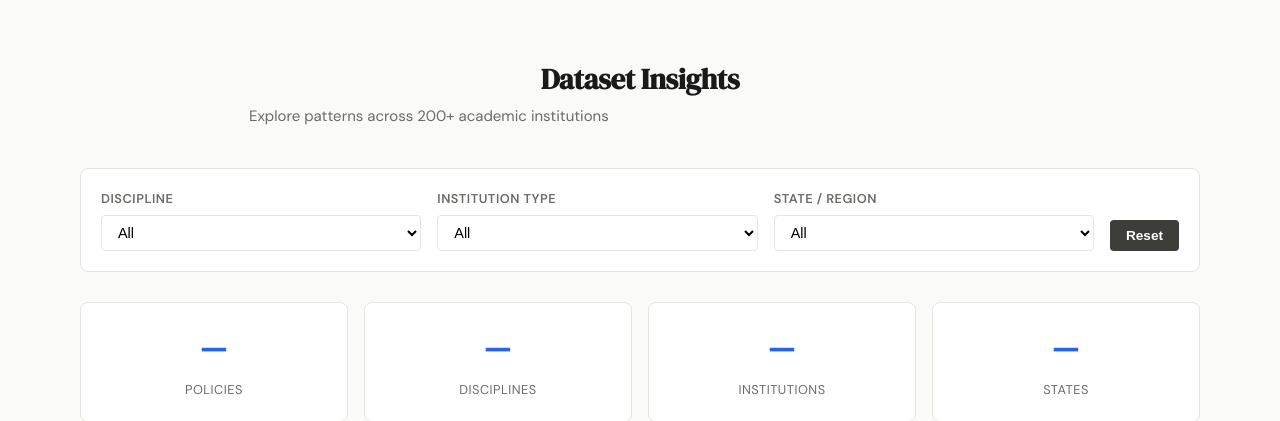
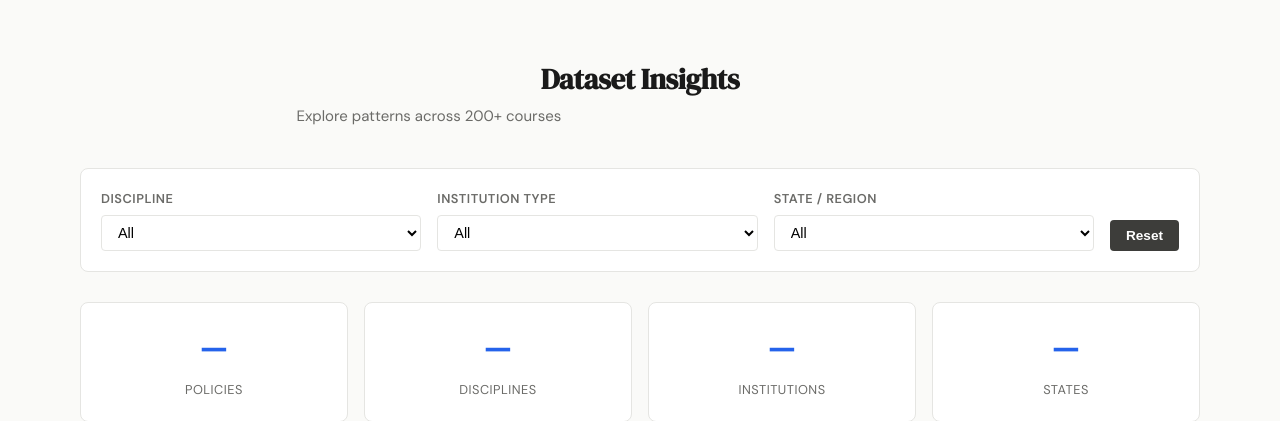
Before and after one commit to aninuona/syllabus-decoder, a Flask app: page / in a window 1280 px wide. Shown: the part 510-931 px from the top of the page. Run offline with Flask 3, Linux system fonts and the light colour scheme.

Commit message:
Center align paragraph text in dashboard section

```diff
--- a/templates/index.html
+++ b/templates/index.html
@@ -262,7 +262,7 @@
   <section class="dashboard-section">
     <div class="dashboard-header">
       <h2>Dataset Insights</h2>
-      <p>Explore patterns across 200+ academic institutions</p>
+      <p style="text-align:center">Explore patterns across 200+ courses</p>
     </div>
 
     <!-- Filters -->
@@ -315,7 +315,7 @@
     <div class="viz-card">
       <h3>Policy Classification Heatmap (T-Tier × C-Level × E-Level)</h3>
       <p>Each cell shows the count of policies. </p>
-        Warm colors = permissive (high T, low C/E).Cool colors = restrictive (low T, high C/E).</p>
+        Warm colors = permissive (high T, low C/E). Cool colors = restrictive (low T, high C/E).</p>
       <div class="heatmap-wrapper">
         <table class="heatmap-table" id="main-heatmap">
           <thead>
@@ -345,7 +345,7 @@
 
     <div class="guide-row-header">
         <h3>T: Permissiveness Tier</h3>
-        <p>How much AI usage is allowed</p>
+        <p style="text-align:center">How much AI usage is allowed</p>
     </div>
     <div class="glow-card-row row-6" id="row-t" onclick="toggleRow('row-t')">
         <div class="glow-card" style="--glow-color: rgba(239, 68, 68, 0.4); --border-color: #ef4444;">
@@ -376,7 +376,7 @@
 
     <div class="guide-row-header">
         <h3>C: Compliance</h3>
-        <p>How much documentation is required</p>
+        <p style="text-align:center">How much documentation is required</p>
     </div>
     <div class="glow-card-row row-4" id="row-c" onclick="toggleRow('row-c')">
         <div class="glow-card" style="--glow-color: rgba(34, 197, 94, 0.4); --border-color: #22c55e;">
@@ -399,7 +399,7 @@
 
     <div class="guide-row-header">
         <h3>E: Enforcement</h3>
-        <p>How failure to comply is handled</p>
+        <p style="text-align:center">How failure to comply is handled</p>
     </div>
     <div class="glow-card-row row-4" id="row-e" onclick="toggleRow('row-e')">
         <div class="glow-card" style="--glow-color: rgba(34, 197, 94, 0.4); --border-color: #22c55e;">
```
